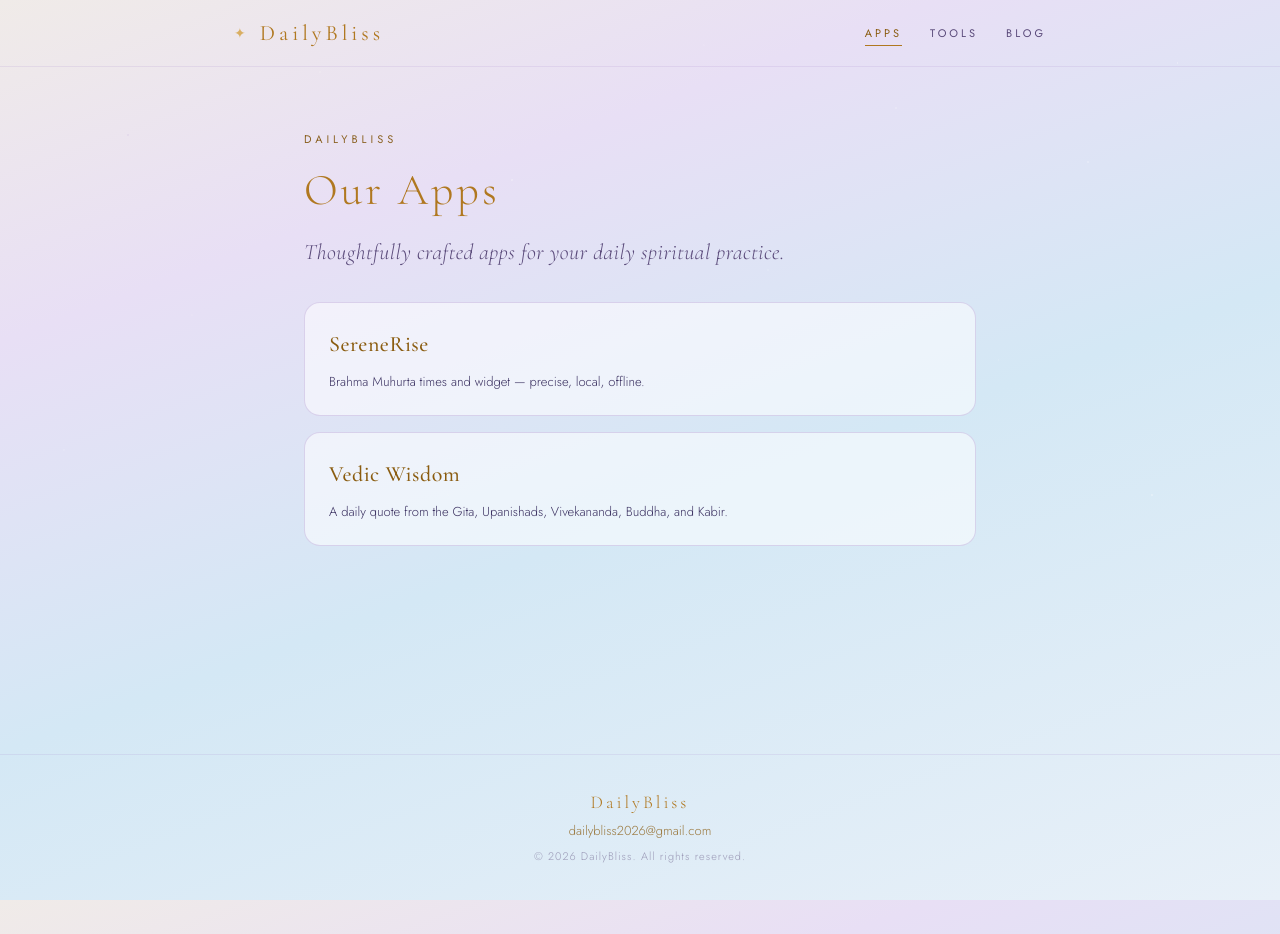
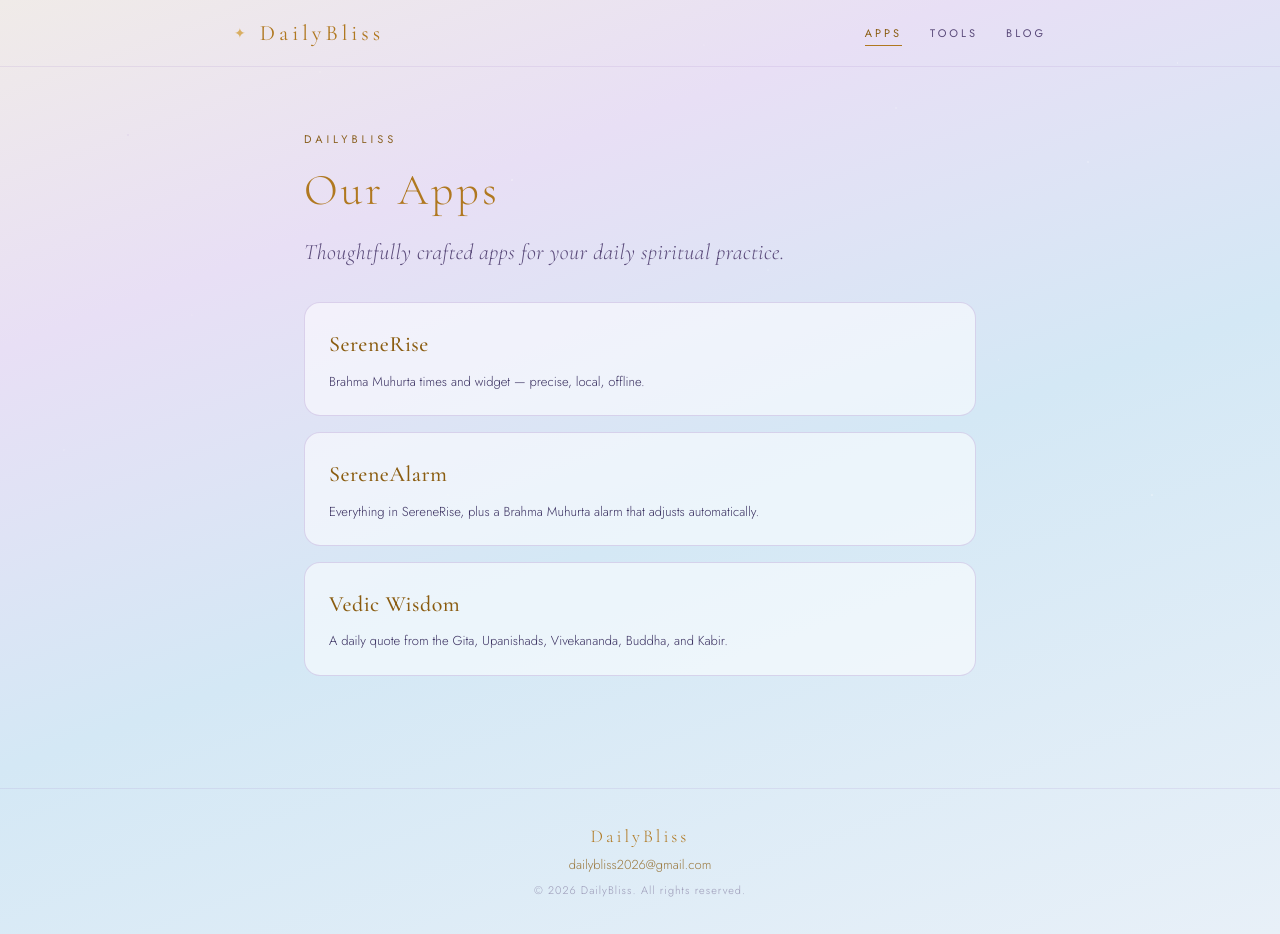
Before and after one commit to dailybliss/dailybliss.github.io, a Jekyll site: the page built from apps/index.html, in a window 1280 px wide. Built offline with Jekyll 4.4.1, drawn with Linux system fonts in a browser that asks for light colours.

Commit message:
Add files via upload

```diff
--- a/apps/index.html
+++ b/apps/index.html
@@ -19,6 +19,12 @@ description: Spiritual wellness apps by DailyBliss.
       </a>
     </li>
     <li>
+      <a href="{{ '/apps/serenealarm/' | relative_url }}">
+        <h3>SereneAlarm</h3>
+        <p>Everything in SereneRise, plus a Brahma Muhurta alarm that adjusts automatically.</p>
+      </a>
+    </li>
+    <li>
       <a href="{{ '/apps/vedicwisdom/' | relative_url }}">
         <h3>Vedic Wisdom</h3>
         <p>A daily quote from the Gita, Upanishads, Vivekananda, Buddha, and Kabir.</p>
```
